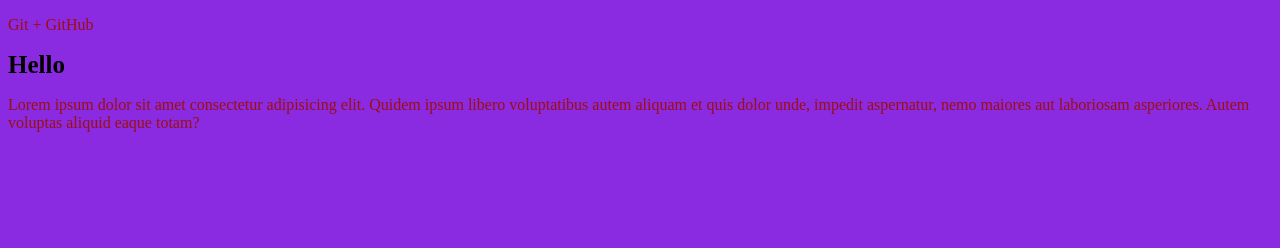
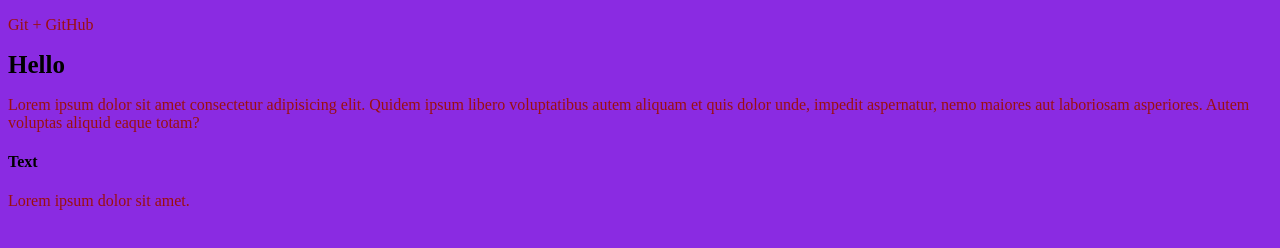
Before and after one commit to DmitriyY2J/GitTest, a plain HTML site: page index.html in a window 1280 px wide. Drawn offline with Linux system fonts and the light colour scheme.

Commit message:
Нова ветка

```diff
--- a/index.html
+++ b/index.html
@@ -15,5 +15,7 @@
         impedit aspernatur, nemo maiores aut laboriosam asperiores.
         Autem voluptas aliquid eaque totam?
     </p>
+    <h4>Text</h4>
+    <p>Lorem ipsum dolor sit amet.</p>
 </body>
 </html>
```
